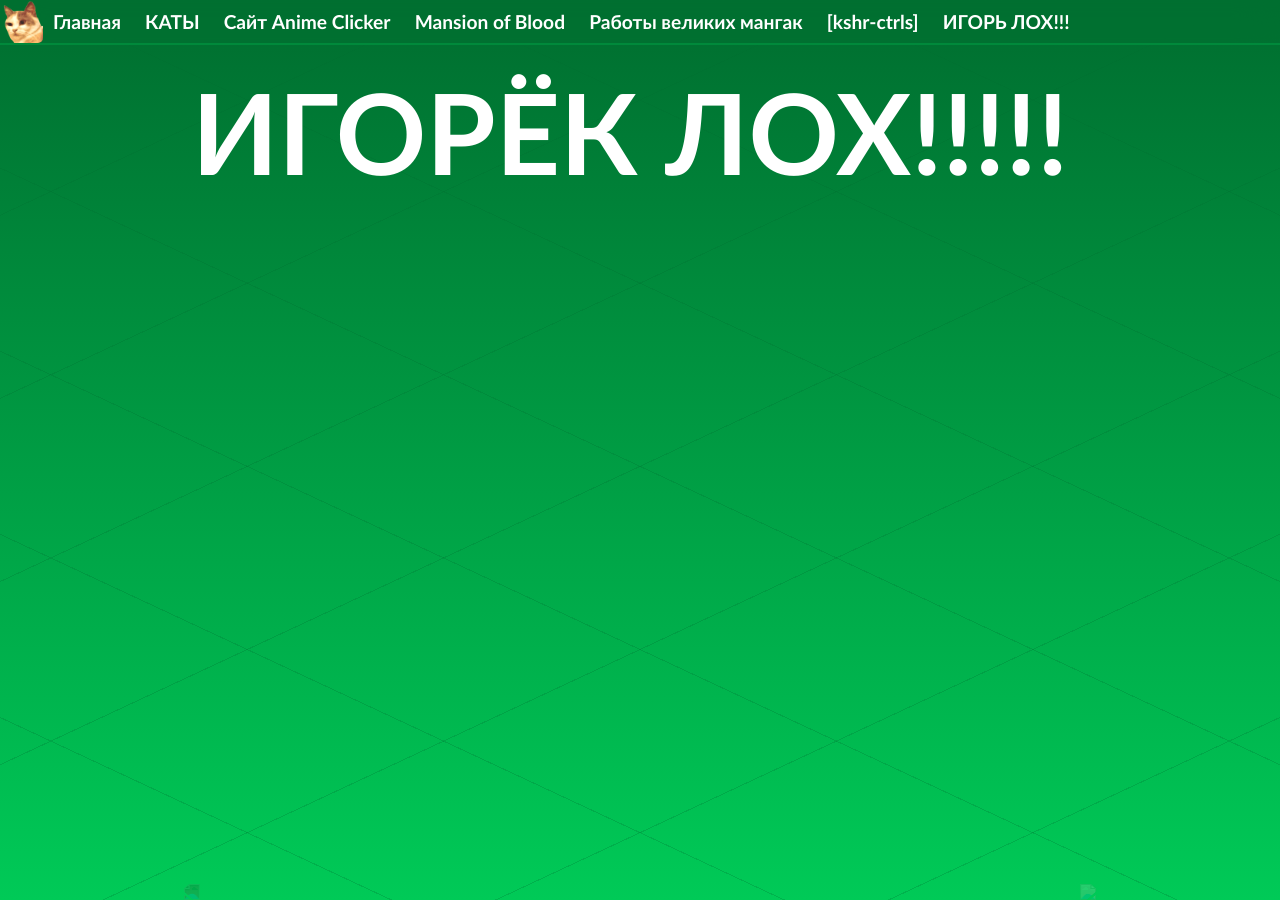
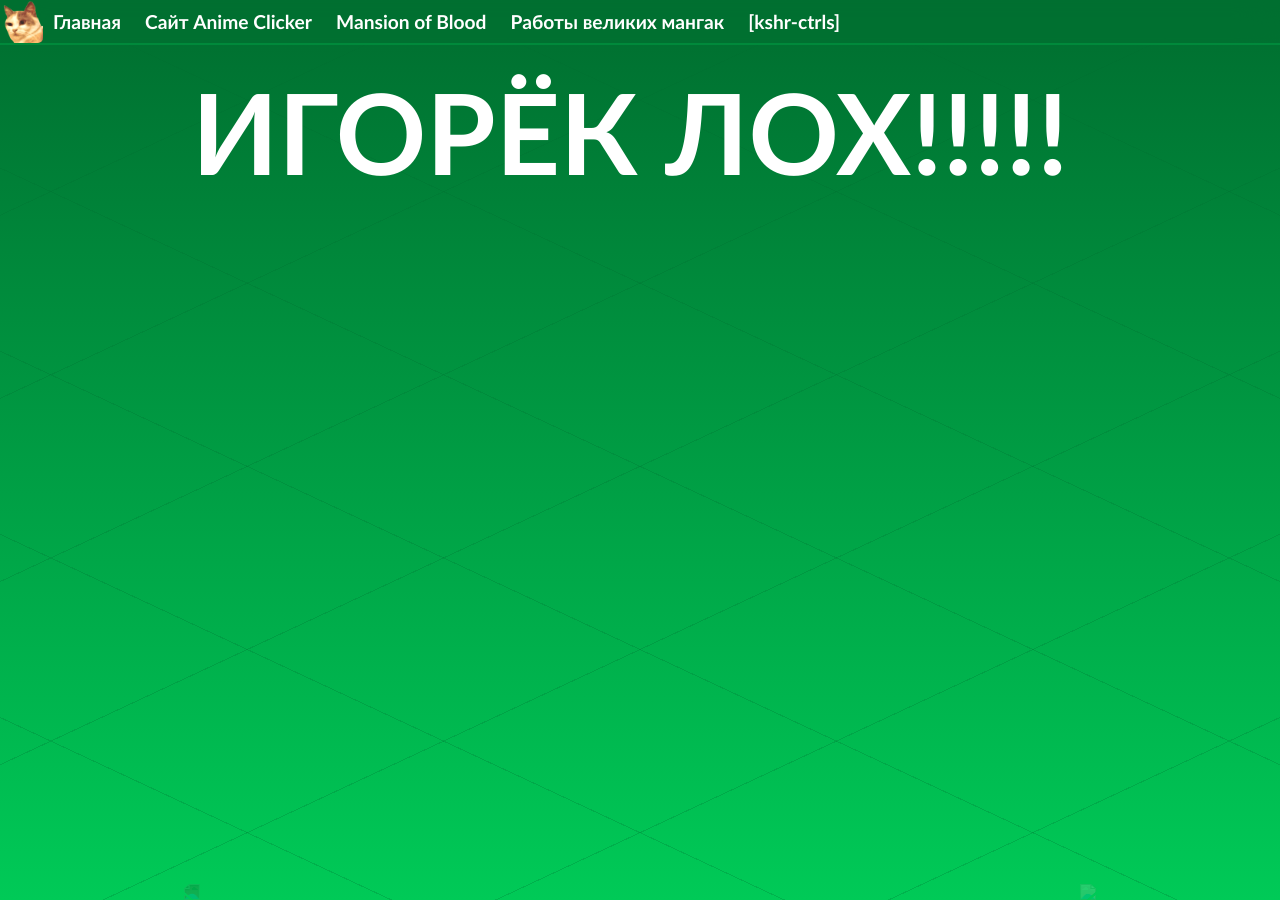
Before and after one commit to catink123/catink123.github.io, a Jekyll site: the page built from igorlox/index.html, in a window 1280 px wide. Built offline with Jekyll 4.4.1, drawn with Linux system fonts in a browser that asks for light colours.

Commit message:
Update default.html

```diff
--- a/_layouts/default.html
+++ b/_layouts/default.html
@@ -16,12 +16,12 @@
 			<div class="menu">
 				<img src="/koshka.png" width="43px" style="float: left; border-radius: 5px;">
     				<a href="javascript:void(0)" onclick="link('/index.html')">Главная</a>
-    				<a href="javascript:void(0)" onclick="link('/kit/index.html')">КАТЫ</a>
+    				<!-- <a href="javascript:void(0)" onclick="link('/kit/index.html')">КАТЫ</a> -->
     				<a href="http://animeclicker.simplesite.com/">Сайт Anime Clicker</a>
     				<a href="javascript:void(0)" onclick="link('/ac-android/index.html')">Mansion of Blood</a>
     				<a href="javascript:void(0)" onclick="link('/artworks/index.html')">Работы великих мангак</a>
     				<a href="javascript:void(0)" onclick="link('/controls/index.html')">[kshr-ctrls]</a>
-					<a href="javascript:void(0)" onclick="link('/igorlox/index.html')">ИГОРЬ ЛОХ!!!</a>
+					<!-- <a href="javascript:void(0)" onclick="link('/igorlox/index.html')">ИГОРЬ ЛОХ!!!</a> -->
 					<!-- <a href="javascript:void(0)" onclick="link('/teoys/index.html')">TEOYS</a> -->
 			</div>
 			<p class="loading">Загрузка..</p>
```
